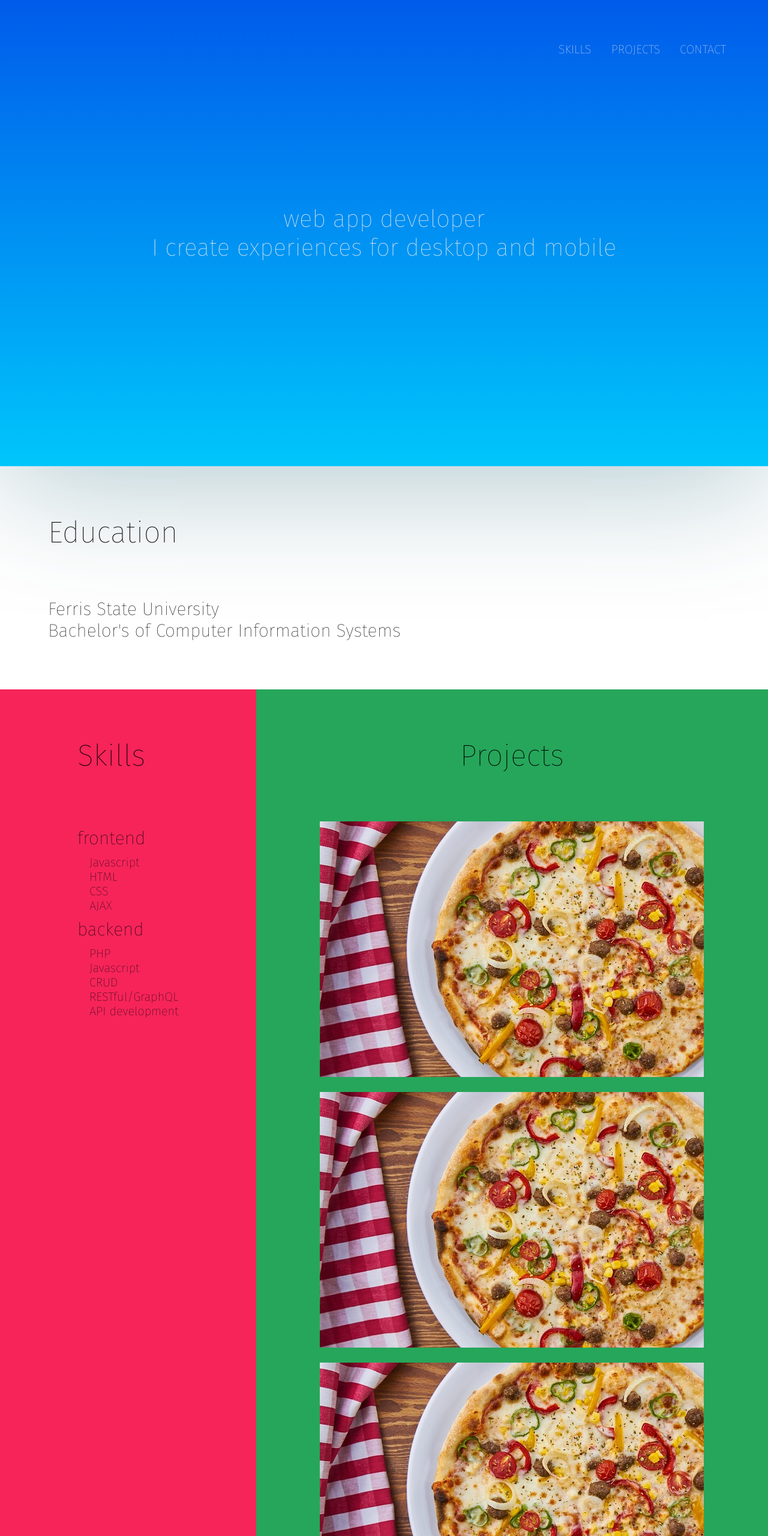
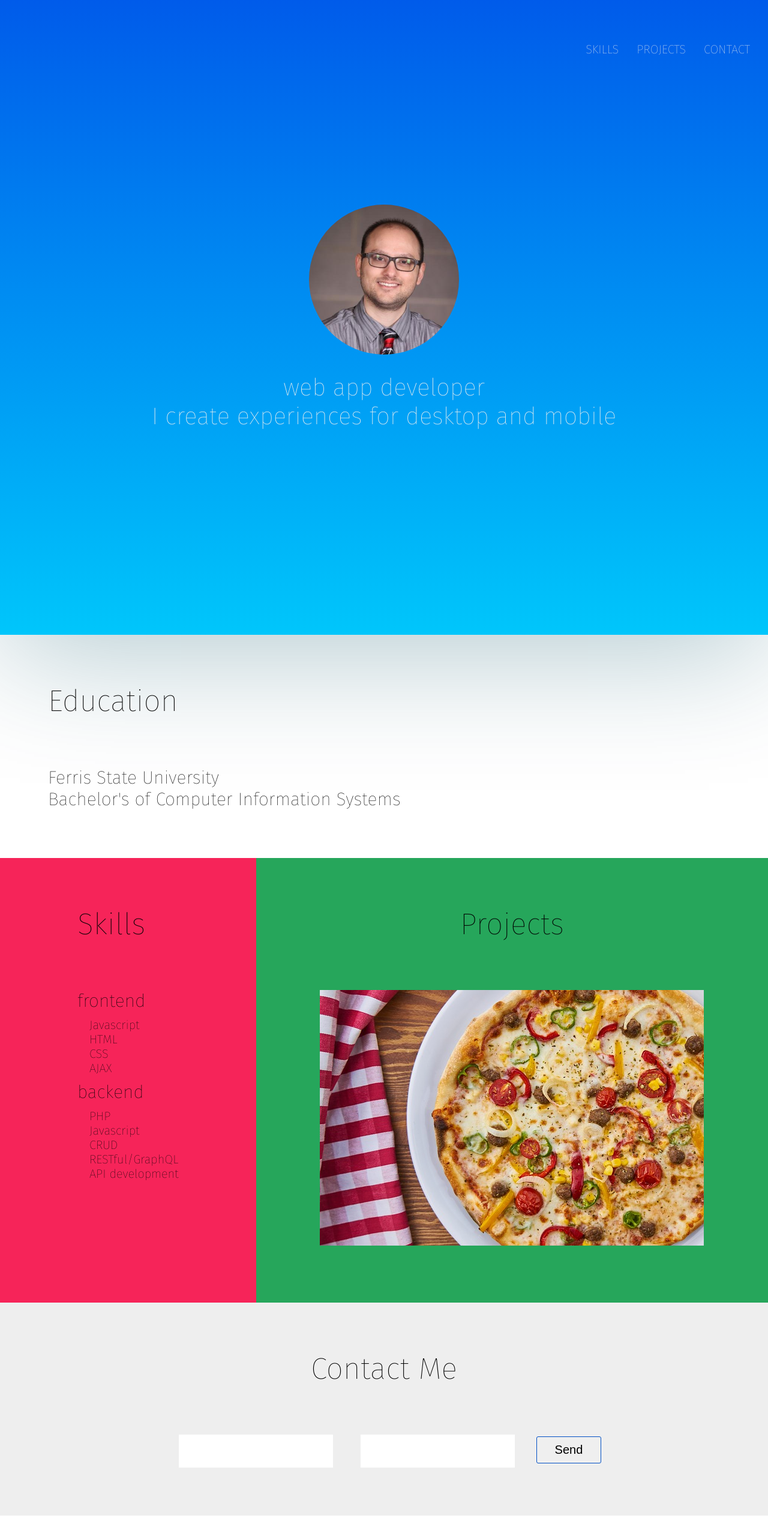
Before and after one commit to wiertar/wiertar.github.io--Archived, a website: page index.html in a window 1280 px wide. Shown: the top 2560 px of the page at 60% size. After the commit the page ends 2526 px from the top, so only its background shows below. Drawn offline with Linux system fonts and the light colour scheme.

Commit message:
added hero photo

```diff
--- a/index.html
+++ b/index.html
@@ -10,9 +10,6 @@
 <body>
   <div class="container">
     <header class="header">
-      <div class="logo-box">
-        <div class="logo-box__text"></div>
-      </div>
       <nav class="nav">
         <ul class="nav__group">
           <li class="nav__item"><a href="#" class="nav__link">Skills</a></li>
@@ -21,6 +18,9 @@
         </ul>
       </nav>
       <div class="heading">
+          <div class="logo-box">
+            <img class="logo-box__img" src="assets/css/img/24595770.jpg" alt="developer image">
+          </div>
           web app developer
         <span class="heading__sub">I create experiences for desktop and mobile</span>
       </div>
@@ -57,21 +57,6 @@
           <div class="projects__item">
             <img src="assets/css/img/pizza-1.jpg" alt="pizza">
           </div>
-          <div class="projects__item">
-            <img src="assets/css/img/pizza-1.jpg" alt="pizza">
-          </div>
-          <div class="projects__item">
-            <img src="assets/css/img/pizza-1.jpg" alt="pizza">
-          </div>
-          <div class="projects__item">
-            <img src="assets/css/img/pizza-1.jpg" alt="pizza">
-          </div>
-          <div class="projects__item">
-            <img src="assets/css/img/pizza-1.jpg" alt="pizza">
-          </div>
-          <div class="projects__item">
-            <img src="assets/css/img/pizza-1.jpg" alt="pizza">
-          </div>
         </div>
       </section>
     </main>
@@ -87,7 +72,7 @@
       </div>
     </section>
     <footer class="footer">
-      Footer
+
     </footer>
   </div>
 </body>
--- a/sass/_components.scss
+++ b/sass/_components.scss
@@ -1,14 +1,17 @@
 .nav {
-  align-self: flex-end;
   margin-top: 4rem;
-  margin-right: 4rem;
+  // margin-right: 4rem;
+  // margin-left: 4rem;
+  display: flex;
+  justify-content: flex-end;
 
   &__group {
+    align-self: flex-end;
     list-style-type: none;
+    display: flex;
   }
 
   &__item {
-    display: inline-block;
     padding: 0 1rem;
     transform: translateY(1rem);
   }
@@ -64,10 +67,12 @@
 }
 
 .logo-box {
+  align-self: center;
+  margin-bottom: 2rem;
 
-  &__text {
-    font-size: 6rem;
-    font-weight: 100;
+  &__img {
+    border-radius: 50%;
+    height: 25rem;
   }
 }
 
@@ -119,7 +124,7 @@
 
   &__title--frontend {
     font-size: 3rem;
-    padding: 1rem 0;
+    padding-bottom: 1rem;
   }
 
   &__title--backend {
@@ -148,6 +153,7 @@
     display: flex;
     flex-direction: column;
     justify-content: center;
+    margin-bottom: 7rem;
   }
 
   &__item {
```
Also changed, not shown: assets/css/img/24595770.jpg (added), assets/css/style.css.
